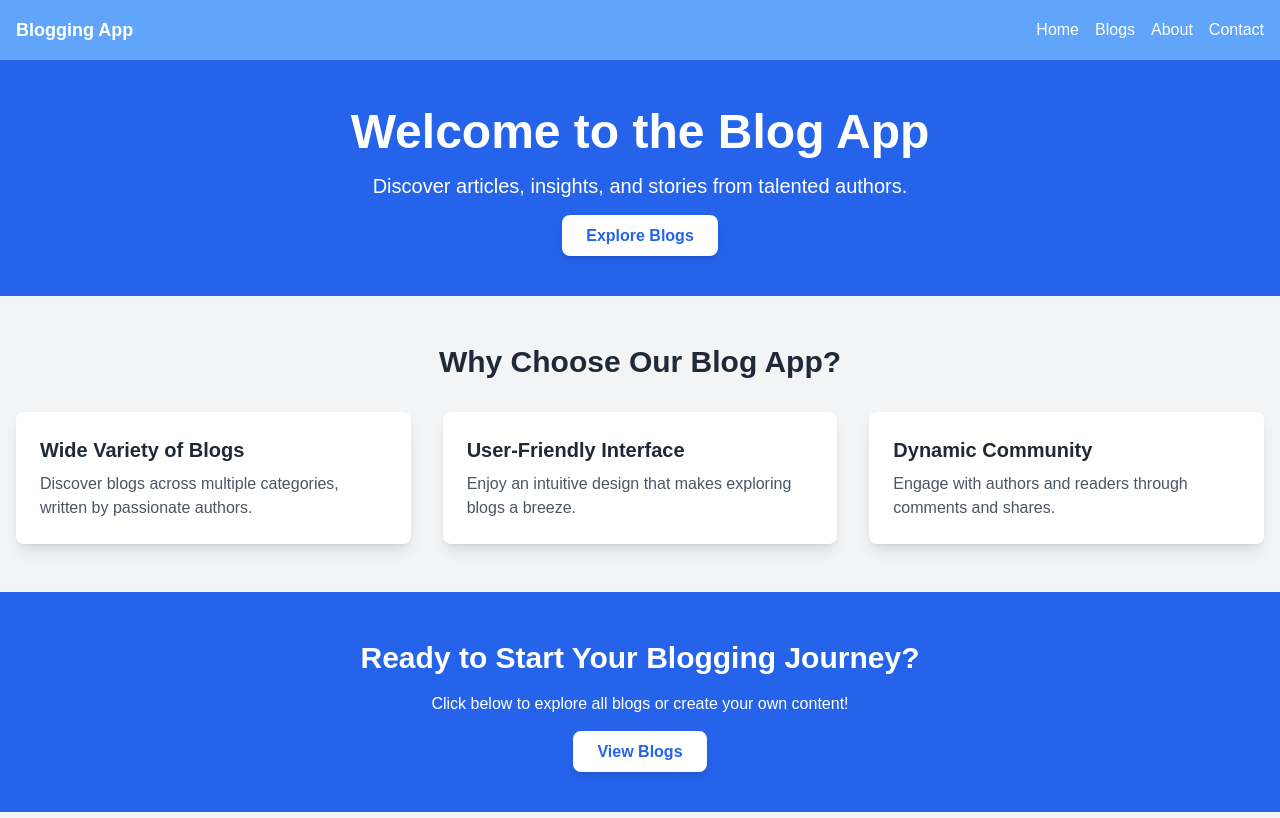
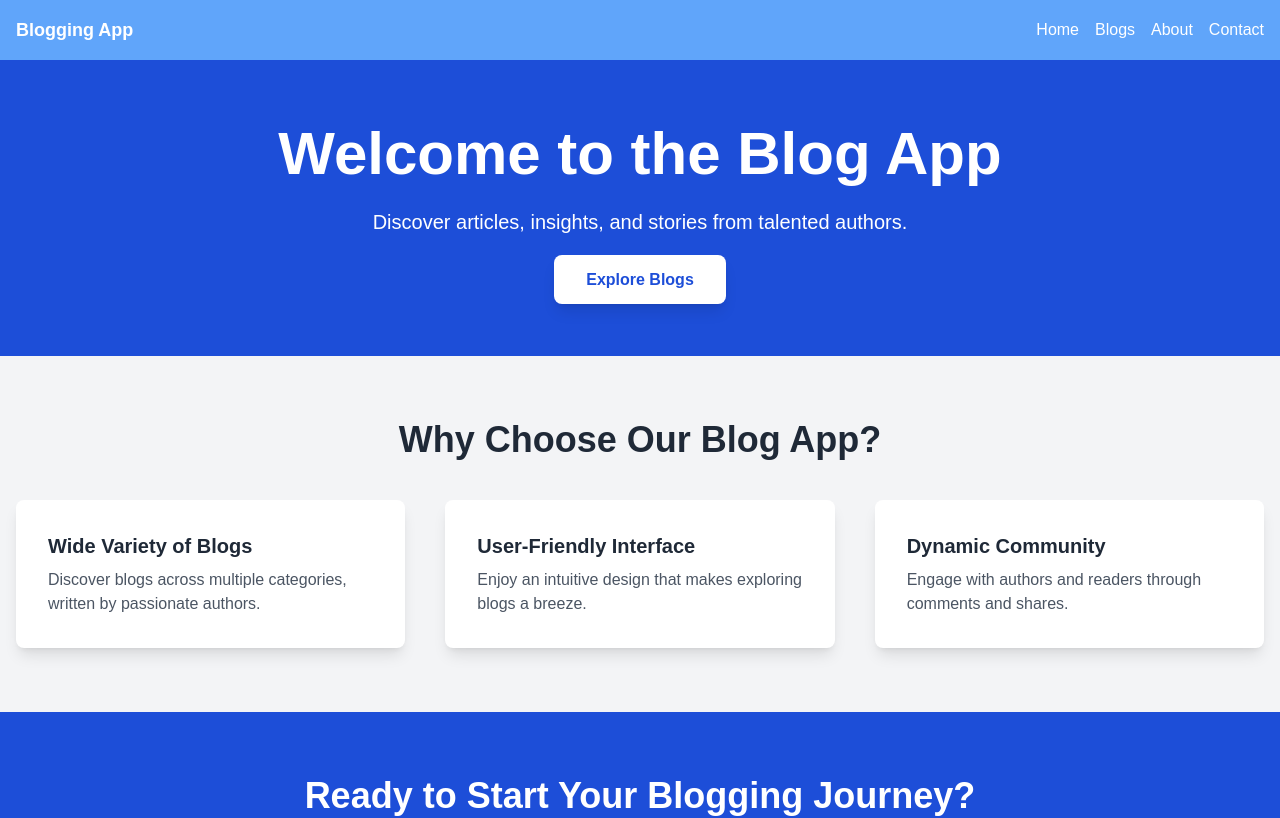
Before and after one commit to FarhanCodesLife/blog-app-sanity, a Next.js app: page / in a window 1280 px wide. Shown: the top 818 px of the page. Built offline with nearby package versions, Linux system fonts and the light colour scheme.

Commit message:
more working

```diff
--- a/app/blogs/page.tsx
+++ b/app/blogs/page.tsx
@@ -54,8 +54,11 @@ const Blogs = () => {
             _createdAt: string;
           }) => (
 
-              <article key={post._id} className="bg-white rounded-lg shadow-md overflow-hidden">
-                {/* Header Section */}
+              <article key={post._id}
+              // href={`/blogs/${post._id}`}
+
+              className="bg-white cursor-pointer rounded-lg shadow-md overflow-hidden">
+                {/* Header Section
               <div className="flex items-center gap-4 p-6 bg-gray-50 border-b border-gray-200">
                 <div className="rounded-full">
 
@@ -77,7 +80,7 @@ const Blogs = () => {
                     {new Date(post._createdAt).toLocaleDateString()}
                   </p>
                 </div>
-              </div>
+              </div> */}
 
               {post.blogimage && (
                   <div className="rounded-lg overflow-hidden mb-4">
@@ -95,22 +98,19 @@ const Blogs = () => {
                   <h2 className="text-2xl font-bold mb-4">{post.blogtitle}</h2>
                   <p className="text-gray-600 mb-4"> {post.content.slice(0,150)}...</p>
                    {/* Footer Section */}
-              <div className="flex justify-between items-center p-4 border-t border-gray-200 bg-gray-50">
+              <div className="flex flex-row-reverse justify-between items-center p-4 border-t border-gray-200 bg-gray-50">
                 {/* Like, Comment, Share Buttons */}
-                <div className="flex items-center gap-6 text-gray-600">
+                {/* <div className="flex items-center gap-6 text-gray-600">
                   <button className="flex items-center hover:text-blue-500 transition-colors">
-                    {/* <span className="material-icons-outlined mr-1">thumb_up</span> */}
                     Like
                   </button>
                   <button className="flex items-center hover:text-green-500 transition-colors">
-                    {/* <span className="material-icons-outlined mr-1">comment</span> */}
                     Comment
                   </button>
                   <button className="flex items-center hover:text-red-500 transition-colors">
-                    {/* <span className="material-icons-outlined mr-1">share</span> */}
                     Share
                   </button>
-                </div>
+                </div> */}
                   <a
                   href={`/blogs/${post._id}`}
                   className="text-blue-500 font-semibold hover:underline"
--- a/app/page.tsx
+++ b/app/page.tsx
@@ -5,18 +5,18 @@ const page = () => {
   return (
     <div className="min-h-screen bg-gray-100 text-gray-800">
       {/* Hero Section */}
-      <header className="bg-blue-600 text-white py-12">
+      <header className="bg-blue-700 text-white py-16">
         <div className="max-w-7xl mx-auto px-4 text-center">
-          <h1 className="text-4xl font-extrabold sm:text-5xl">
+          <h1 className="text-5xl font-extrabold sm:text-6xl">
             Welcome to the Blog App
           </h1>
-          <p className="mt-4 text-lg sm:text-xl">
+          <p className="mt-6 text-lg sm:text-xl">
             Discover articles, insights, and stories from talented authors.
           </p>
-          <div className="mt-6">
+          <div className="mt-8">
             <Link
               href="/blogs"
-              className="bg-white text-blue-600 font-semibold px-6 py-3 rounded-lg shadow-md hover:bg-gray-100 transition"
+              className="bg-white text-blue-700 font-semibold px-8 py-4 rounded-lg shadow-lg hover:bg-gray-200 transition duration-300"
             >
               Explore Blogs
             </Link>
@@ -25,25 +25,25 @@ const page = () => {
       </header>
 
       {/* Features Section */}
-      <section className="py-12">
+      <section className="py-16">
         <div className="max-w-7xl mx-auto px-4">
-          <h2 className="text-2xl font-bold text-center sm:text-3xl">
+          <h2 className="text-3xl font-bold text-center sm:text-4xl">
             Why Choose Our Blog App?
           </h2>
-          <div className="mt-8 grid grid-cols-1 sm:grid-cols-2 lg:grid-cols-3 gap-8">
-            <div className="bg-white p-6 rounded-lg shadow-lg hover:shadow-xl transition">
+          <div className="mt-10 grid grid-cols-1 sm:grid-cols-2 lg:grid-cols-3 gap-10">
+            <div className="bg-white p-8 rounded-lg shadow-lg hover:shadow-2xl transition duration-300">
               <h3 className="text-xl font-semibold">Wide Variety of Blogs</h3>
               <p className="mt-2 text-gray-600">
                 Discover blogs across multiple categories, written by passionate authors.
               </p>
             </div>
-            <div className="bg-white p-6 rounded-lg shadow-lg hover:shadow-xl transition">
+            <div className="bg-white p-8 rounded-lg shadow-lg hover:shadow-2xl transition duration-300">
               <h3 className="text-xl font-semibold">User-Friendly Interface</h3>
               <p className="mt-2 text-gray-600">
                 Enjoy an intuitive design that makes exploring blogs a breeze.
               </p>
             </div>
-            <div className="bg-white p-6 rounded-lg shadow-lg hover:shadow-xl transition">
+            <div className="bg-white p-8 rounded-lg shadow-lg hover:shadow-2xl transition duration-300">
               <h3 className="text-xl font-semibold">Dynamic Community</h3>
               <p className="mt-2 text-gray-600">
                 Engage with authors and readers through comments and shares.
@@ -54,18 +54,18 @@ const page = () => {
       </section>
 
       {/* Call to Action Section */}
-      <section className="py-12 bg-blue-600 text-white">
+      <section className="py-16 bg-blue-700 text-white">
         <div className="max-w-7xl mx-auto px-4 text-center">
-          <h2 className="text-2xl font-bold sm:text-3xl">
+          <h2 className="text-3xl font-bold sm:text-4xl">
             Ready to Start Your Blogging Journey?
           </h2>
-          <p className="mt-4">
+          <p className="mt-6">
             Click below to explore all blogs or create your own content!
           </p>
-          <div className="mt-6">
+          <div className="mt-8">
             <Link
               href="/blogs"
-              className="bg-white text-blue-600 font-semibold px-6 py-3 rounded-lg shadow-md hover:bg-gray-100 transition"
+              className="bg-white text-blue-700 font-semibold px-8 py-4 rounded-lg shadow-lg hover:bg-gray-200 transition duration-300"
             >
               View Blogs
             </Link>
```
